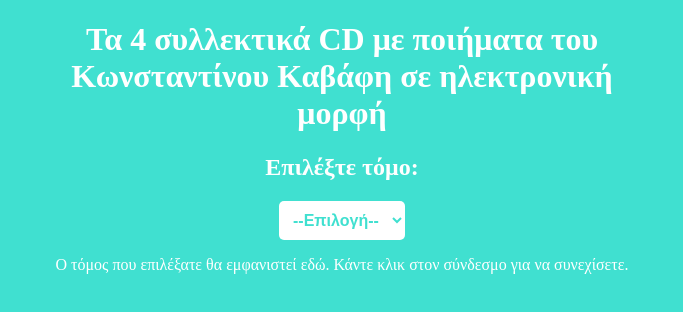
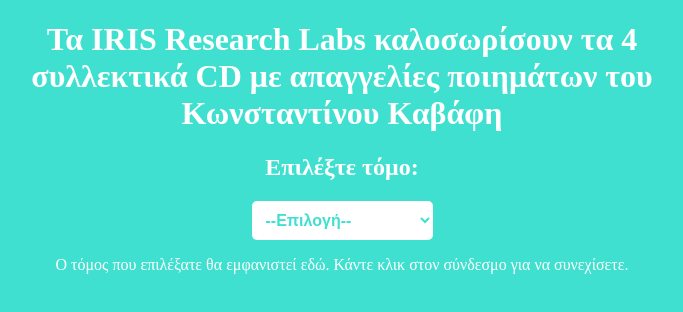
Before and after one commit to IRIS-Research-Labs/kavafis, a plain HTML site: page index.html in a window 1280 px wide. Shown: the whole page, without its empty margins (298-981 px from the left). Drawn offline with Linux system fonts and the light colour scheme.

Commit message:
Update index.html

```diff
--- a/index.html
+++ b/index.html
@@ -25,10 +25,11 @@
   </head>
   <body>
     <div class="container">
-      <h1>Τα 4 συλλεκτικά CD με ποιήματα του Κωνσταντίνου Καβάφη σε ηλεκτρονική μορφή</h1>
+      <h1>Τα IRIS Research Labs καλοσωρίσουν τα 4 συλλεκτικά CD με απαγγελίες ποιημάτων του Κωνσταντίνου Καβάφη</h1>
       <h2>Επιλέξτε τόμο:</h2>
       <select id="menu">
         <option value="">--Επιλογή--</option>
+        <option value="readme.txt">ΔΙΑΒΑΣΤΕ ΠΡΩΤΑ</option>
         <option value="https://archive.org/details/konkavafiselilabeti">Τόμος 1ος</option>
         <option value="https://archive.org/details/22-track-22_202303">Τόμος 2ος</option>
         <option value="https://archive.org/details/01-track-01_202303">Τόμος 3ος</option>
```
